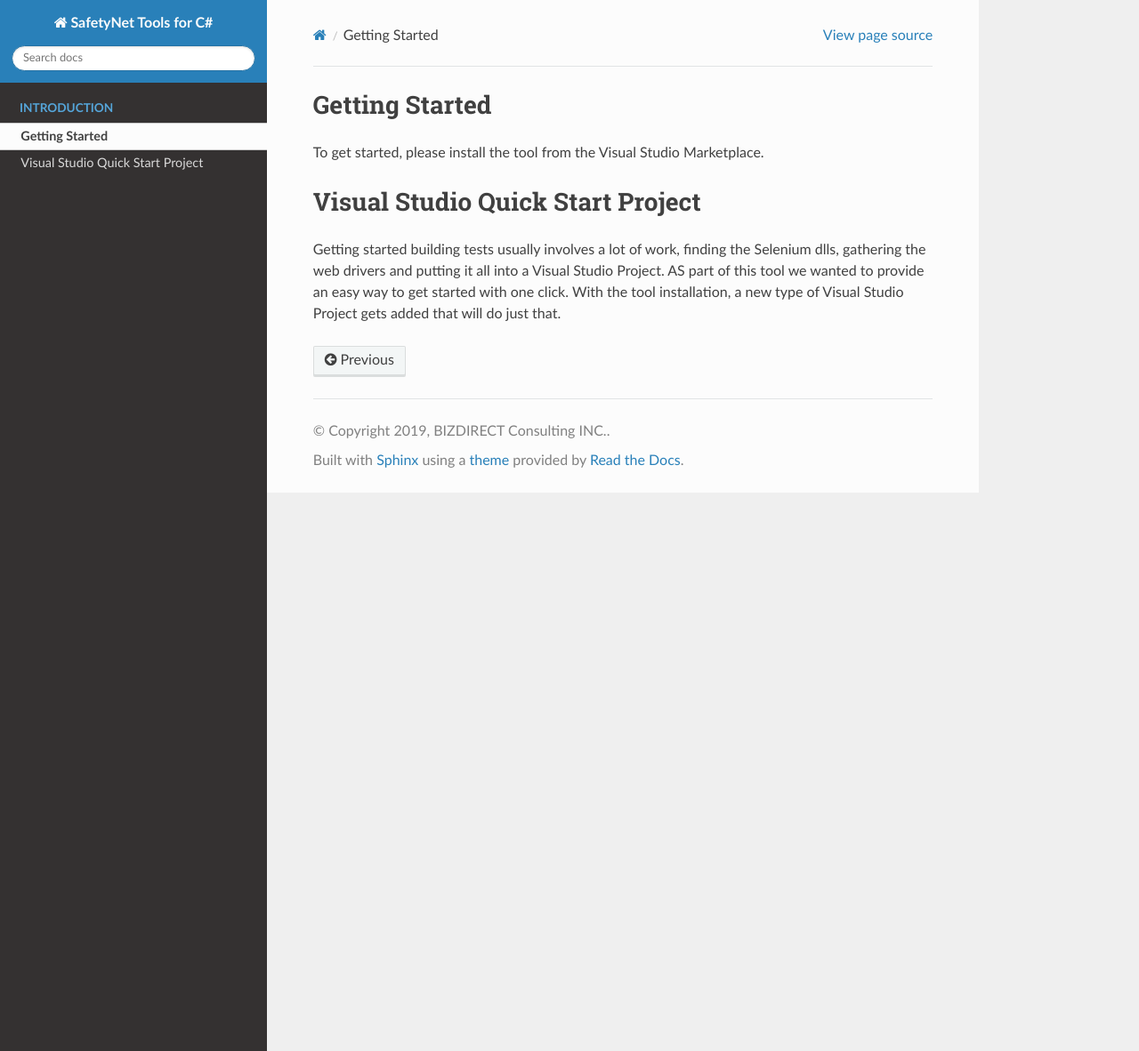
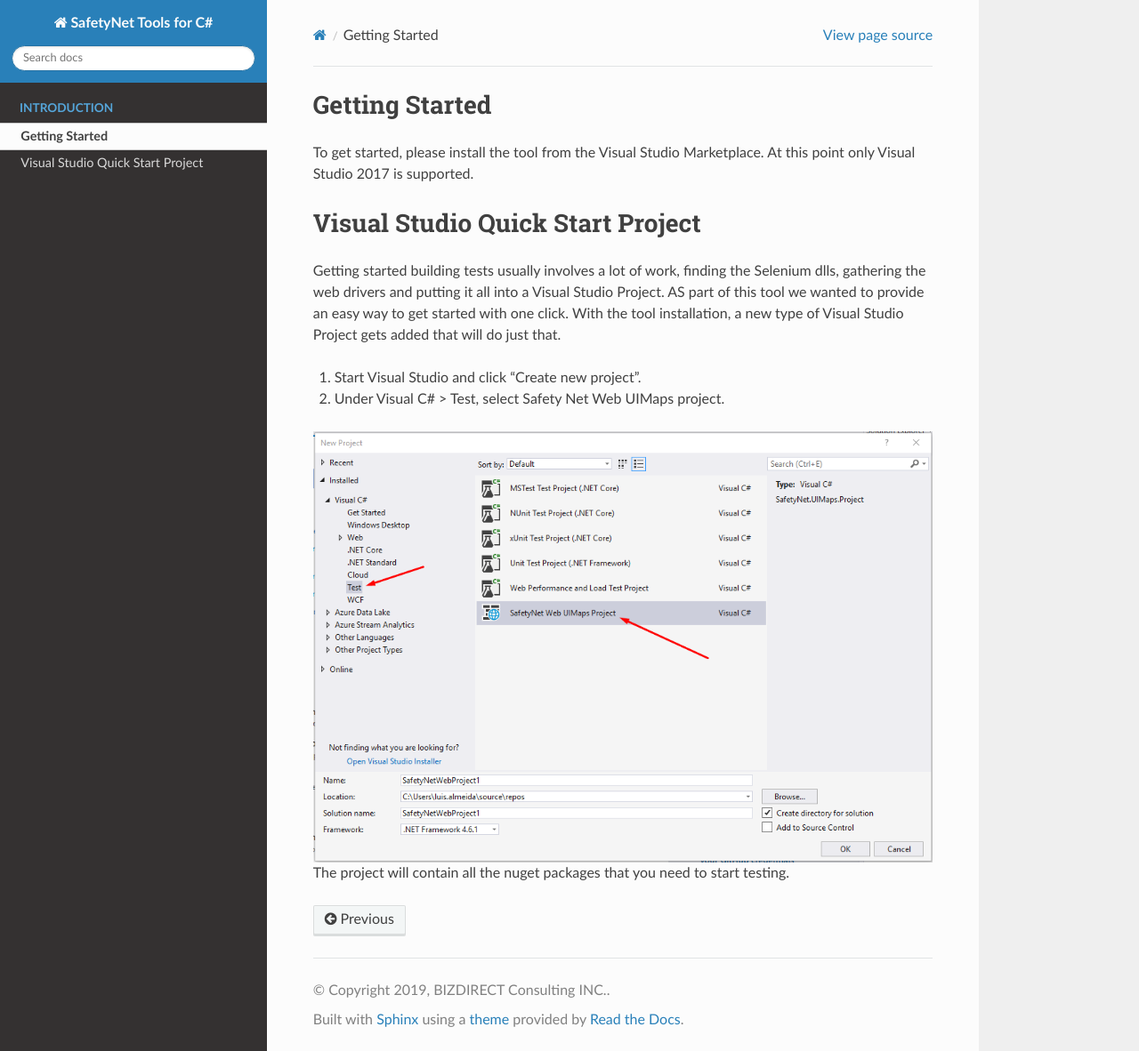
Before and after one commit to luis-cortina/SafetyNetDocs, a Sphinx documentation site: the page built from docs/intro/getting_started.rst, in a window 1280 px wide and 1182 px high. Shown: the whole window at 89% size. Built offline with Sphinx 7.4.7 and the Read the Docs theme 2.0.0, drawn with Linux system fonts in a browser that asks for light colours.

Commit message:
more vs project docs

```diff
--- a/docs/index.rst
+++ b/docs/index.rst
@@ -3,7 +3,7 @@
    You can adapt this file completely to your liking, but it should at least
    contain the root `toctree` directive.
 
-Welcome to SafetyNet Web Automation Tools for C#'s documentation!
+Welcome to SafetyNet Web Test Tools for C#'s documentation!
 =================================================================
 
 SafetyNet Tools for C# is a test automation tool for Visual Studio developers and testers.
--- a/docs/intro/getting_started.rst
+++ b/docs/intro/getting_started.rst
@@ -1,10 +1,18 @@
 Getting Started
 ===============
 
-To get started, please install the tool from the Visual Studio Marketplace.
+To get started, please install the tool from the Visual Studio Marketplace. At this point only Visual Studio 2017 is supported.
 
 Visual Studio Quick Start Project
 =================================
 
 Getting started building tests usually involves a lot of work, finding the Selenium dlls, gathering the web drivers and putting it all into a Visual Studio Project. AS part of this tool we wanted to provide an easy way to get started with one click.
 With the tool installation, a new type of Visual Studio Project gets added that will do just that.
+
+1. Start Visual Studio and click "Create new project".
+2. Under Visual C# > Test, select Safety Net Web UIMaps project.
+
+.. image:: images/new_project.png
+   :align: center
+
+The project will contain all the nuget packages that you need to start testing.
```
Also changed, not shown: docs/intro/images/new_project.png (added), 10 other files.
